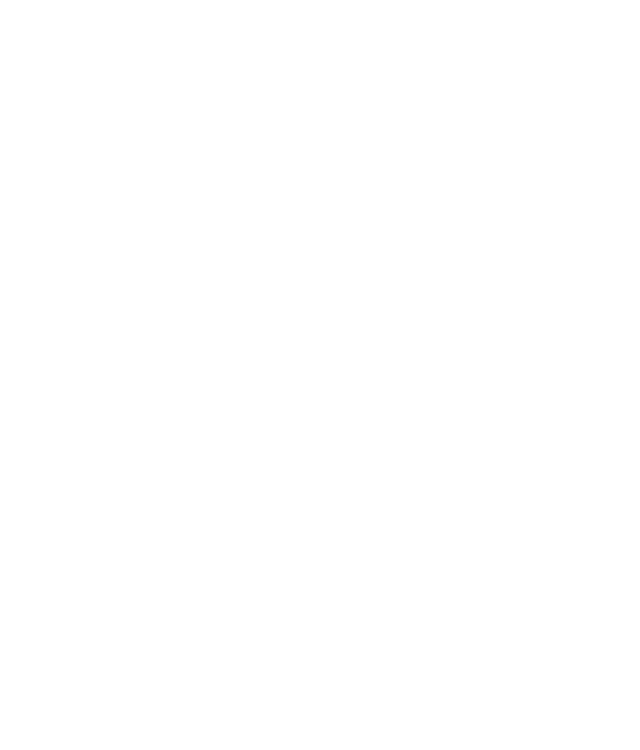
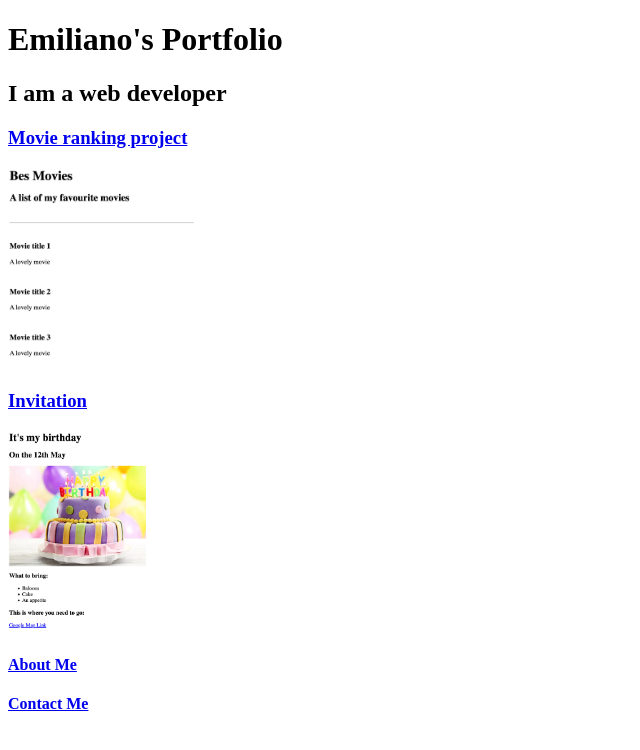
Before and after one commit to perinirama/html-portfolio, a plain HTML site: page index.html in a window 1280 px wide. Shown: the whole page, without its empty margins (0-640 px from the left). Drawn offline with Linux system fonts and the light colour scheme.

Commit message:
Add files via upload

```diff
--- a/index.html
+++ b/index.html
@@ -1,5 +1,23 @@
 <!-- TODO 1: Create the HTML Boilerplate -->
+<!DOCTYPE html>
+<html lang="en">
+<head>
+    <meta charset="UTF-8">
+    <meta name="viewport" content="width=device-width, initial-scale=1.0">
+    <title>Document</title>
+</head>
+<body>
+    <h1>Emiliano's Portfolio</h1>
+    <h2>I am a web developer</h2>
+    <h3><a href="./public/movie-ranking.html">Movie ranking project</a></h3>
+    <img src="./assets/images/best-movies.png" alt="best movies list" height="200px">
+    <h3><a href="./public/birthday-invite.html">Invitation</a></h3>
+    <img src="./assets/images/invite.png" alt="Invite" height="200px">
+    <p><a href="./public/about.html"><h4>About Me</h4></a>
+        <a href="./public/contact.html"><h4>Contact Me</h4></a></p>
 
+</body>
+</html>
 <!-- TODO 2: Add Your previous projects' HTML into the public folder -->
 
 <!-- TODO 3: Take screenshots of your project previews and add the images to the images folder -->
```
